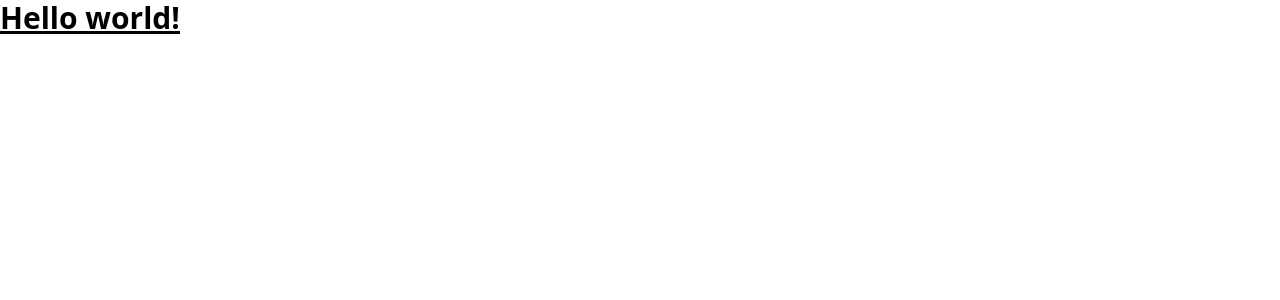
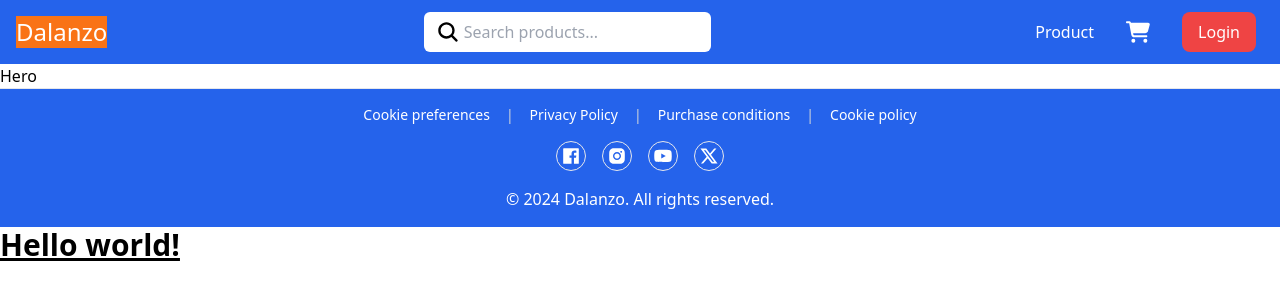
Before and after one commit to irwinekabakti/dalanzo, a React (Vite) app: page / in a window 1280 px wide. Shown: the top 300 px of the page. Built offline with nearby package versions, Linux system fonts and the light colour scheme.

Commit message:
add:(navbar & footer)

```diff
--- a/src/App.tsx
+++ b/src/App.tsx
@@ -1,9 +1,15 @@
 import { FC } from "react";
 import "./App.css";
+import Navbar from "./components/Navbar";
+import Hero from "./components/Hero";
+import Footer from "./components/Footer";
 
 const App: FC = () => {
   return (
     <>
+      <Navbar />
+      <Hero />
+      <Footer />
       <h1 className="text-3xl font-bold underline">Hello world!</h1>
     </>
   );
--- /dev/null
+++ b/src/components/Footer.tsx
@@ -0,0 +1,58 @@
+import { FC } from "react";
+import { Link } from "react-router-dom";
+import { AiFillFacebook, AiFillInstagram, AiFillYoutube } from "react-icons/ai";
+// import { RiTwitterXFill } from "react-icons/ri";
+import { RiTwitterXLine } from "react-icons/ri";
+
+const Footer: FC = () => {
+  const date = new Date();
+  const year = date.getFullYear();
+
+  return (
+    <footer className="w-full bg-blue-600 border-t border-gray-200 py-4">
+      <div className="container mx-auto px-4">
+        <div className="flex flex-col items-center space-y-4">
+          <div className="flex flex-wrap justify-center items-center space-x-4 text-sm text-gray-600">
+            <Link to="/" className="text-white hover:underline">
+              Cookie preferences
+            </Link>
+            <span className="text-gray-300">|</span>
+            <Link to="/" className="text-white hover:underline">
+              Privacy Policy
+            </Link>
+            <span className="text-gray-300">|</span>
+            <Link to="/" className="text-white hover:underline">
+              Purchase conditions
+            </Link>
+            <span className="text-gray-300">|</span>
+            <Link to="/" className="text-white hover:underline">
+              Cookie policy
+            </Link>
+          </div>
+
+          <div className="flex flex-wrap justify-center items-center space-x-4 text-sm text-gray-600">
+            <Link to="/" className="border p-1 rounded-full">
+              <AiFillFacebook size={20} className="text-white" />
+            </Link>
+            <Link to="/" className="border p-1 rounded-full">
+              <AiFillInstagram size={20} className="text-white" />
+            </Link>
+            <Link to="/" className="border p-1 rounded-full">
+              <AiFillYoutube size={20} className="text-white" />
+            </Link>
+            <Link to="/" className="border p-1 rounded-full">
+              <RiTwitterXLine size={20} className="text-white" />
+            </Link>
+          </div>
+          <div className="text-center text-white text-sm max-w-2xl">
+            <p className="text-base">
+              &copy; {year} Dalanzo. All rights reserved.
+            </p>
+          </div>
+        </div>
+      </div>
+    </footer>
+  );
+};
+
+export default Footer;
--- /dev/null
+++ b/src/components/Hero.tsx
@@ -0,0 +1,11 @@
+import { FC } from "react";
+
+const Hero: FC = () => {
+  return (
+    <div>
+      <h1>Hero</h1>
+    </div>
+  );
+};
+
+export default Hero;
--- /dev/null
+++ b/src/components/Navbar.tsx
@@ -0,0 +1,96 @@
+import { FC, useState, useRef, useEffect } from "react";
+import { FaCartShopping } from "react-icons/fa6";
+import { IoSearch, IoMenu, IoClose } from "react-icons/io5";
+
+const Navbar: FC = () => {
+  const [menuOpen, setMenuOpen] = useState<boolean>(false);
+  const [searchOpen, setSearchOpen] = useState<boolean>(false);
+  const searchInputRef = useRef<HTMLInputElement>(null);
+
+  const toggleMenu = () => {
+    setMenuOpen(!menuOpen);
+  };
+
+  const toggleSearch = () => {
+    setSearchOpen(!searchOpen);
+    if (!searchOpen && searchInputRef.current) {
+      setTimeout(() => searchInputRef.current?.focus(), 0);
+    }
+  };
+
+  useEffect(() => {
+    const handleClickOutside = (event: MouseEvent) => {
+      if (
+        searchInputRef.current &&
+        !searchInputRef.current.contains(event.target as Node)
+      ) {
+        setSearchOpen(false);
+      }
+    };
+
+    document.addEventListener("mousedown", handleClickOutside);
+    return () => {
+      document.removeEventListener("mousedown", handleClickOutside);
+    };
+  }, []);
+
+  return (
+    <nav className="flex h-16 justify-between bg-blue-600 text-white items-center px-2 md:px-4">
+      <div className="logo cursor-pointer">
+        <h1 className="text-2xl bg-orange-500">Dalanzo</h1>
+      </div>
+
+      <div className="search flex relative items-center">
+        <div className="relative">
+          <IoSearch
+            size={24}
+            className={`${
+              searchOpen ? "text-black" : " text-black"
+            } cursor-pointer absolute left-3 top-1/2 transform -translate-y-1/2 z-10`}
+            onClick={toggleSearch}
+          />
+          <input
+            ref={searchInputRef}
+            type="text"
+            placeholder="Search products..."
+            className={`w-full pl-10 pr-4 py-2 rounded-md text-black transition-all duration-300 ${
+              searchOpen || window.innerWidth >= 768
+                ? "w-40 opacity-100"
+                : "w-0 opacity-0 sm:hidden"
+            }`}
+          />
+        </div>
+      </div>
+
+      <div className="sm:block md:hidden">
+        {menuOpen ? (
+          <IoClose size={24} className="cursor-pointer" onClick={toggleMenu} />
+        ) : (
+          <IoMenu size={24} className="cursor-pointer" onClick={toggleMenu} />
+        )}
+      </div>
+
+      <div
+        className={`links cursor-pointer ${
+          menuOpen ? "block absolute top-16 min-h-screen w-1/2" : "hidden "
+        } right-0 bg-blue-600 md:relative md:flex md:bg-transparent`}
+      >
+        <ul className="flex flex-col md:flex-row justify-around gap-4 md:p-0">
+          <li className="mx-auto md:mx-2 my-auto">Product</li>
+          <li className="mx-auto md:mx-2 my-auto">
+            <FaCartShopping size={24} />
+          </li>
+          <li
+            className={`mx-auto md:mx-2 my-auto rounded-lg ${
+              menuOpen ? "bg-green-500 py-2 px-14" : "bg-red-500 py-2 px-4"
+            }`}
+          >
+            Login
+          </li>
+        </ul>
+      </div>
+    </nav>
+  );
+};
+
+export default Navbar;
```
Also changed, not shown: src/components/ui/Card.tsx (added), src/components/ui/CustomModal.tsx (added).
